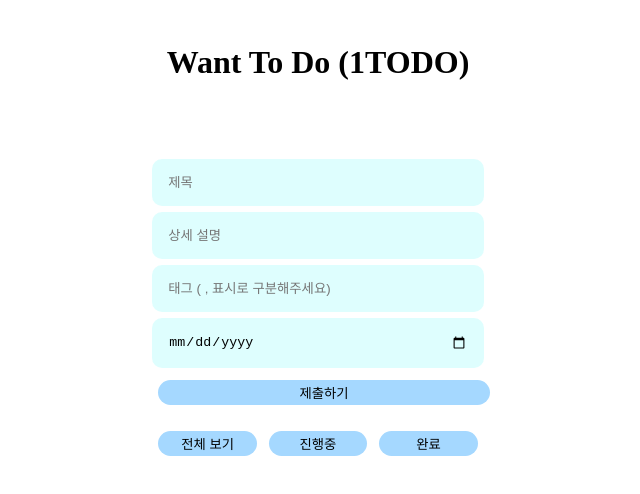
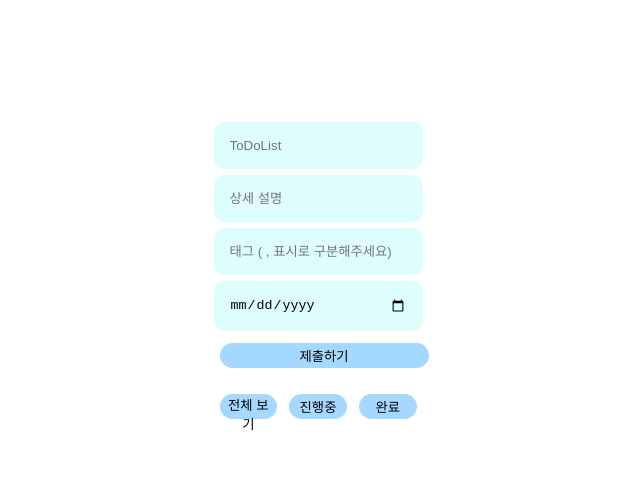
Before and after one commit to wonjin-dev/to-do-list, a React (Create React App) app: page / in a window 1280 px wide. Shown: the top 494 px of the page, without its empty margins (322-962 px from the left). Built offline with nearby package versions, Linux system fonts and the light colour scheme.

Commit message:
refactor: Minimize project

```diff
--- a/src/constants/ko.ts
+++ b/src/constants/ko.ts
@@ -1,6 +1,6 @@
 export const STRINGS = {
-  projectTitle: 'Want To Do (1TODO)',
-  title: '제목',
+  title: 'ToDoList',
+  name: '제목',
   desc: '상세 설명',
   nameColon: '제목: ',
   descColon: '상세 설명: ',
```
Also changed, not shown: package.json (+3 -7 lines).
